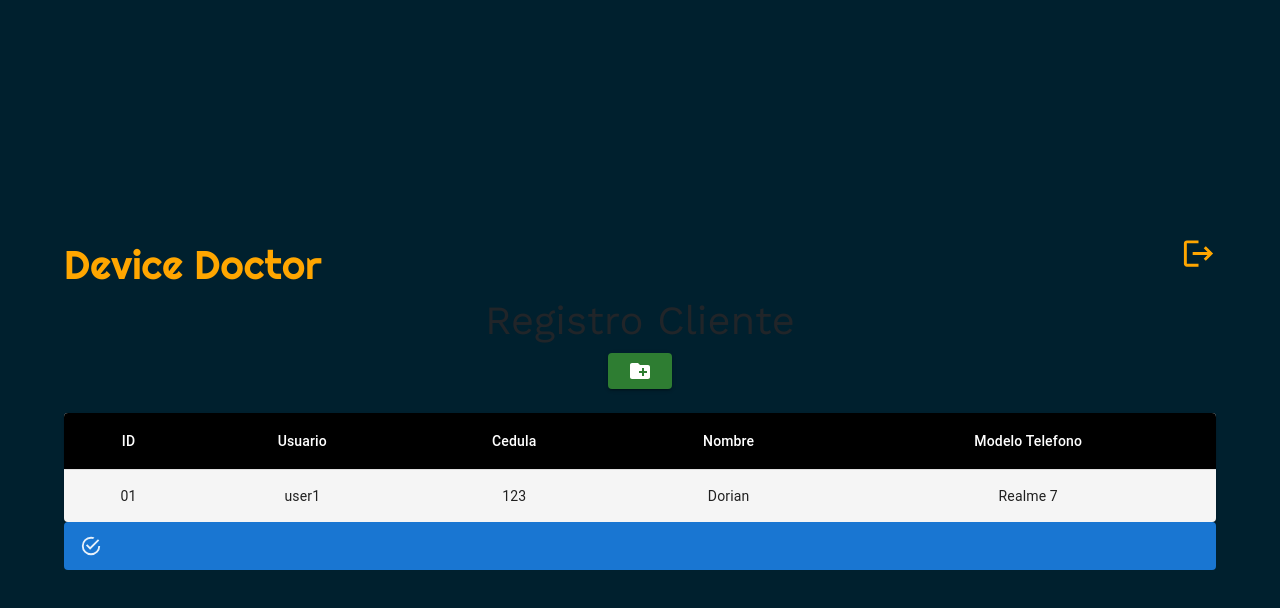
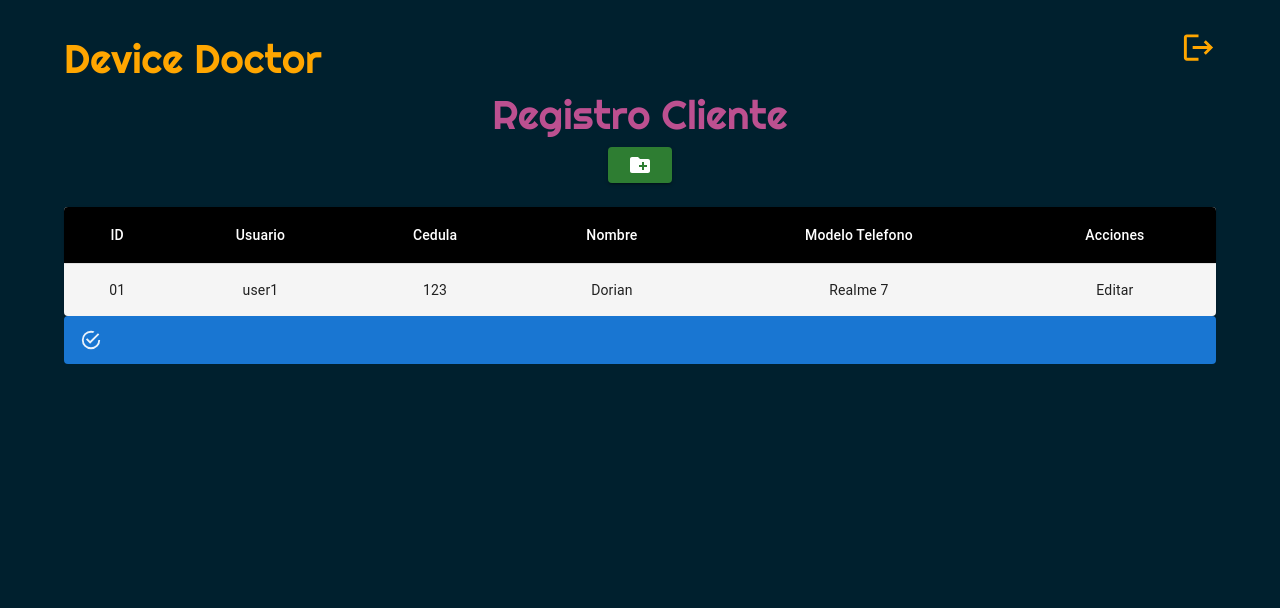
Before and after one commit to DorianDavy89/proyecto-parcial1, a React (Create React App) app: page /registro in a window 1280 px wide. Shown: the top 608 px of the page. Built offline with nearby package versions, Linux system fonts and the light colour scheme.

Commit message:
avance10

```diff
--- a/src/components/Registro.jsx
+++ b/src/components/Registro.jsx
@@ -65,7 +65,7 @@ function Registro() {
             <Container>
                 <div className="contenido-cabecera">
                     <div className="icono-salir">
-                        <Link href="/" className="icon-salir" ><LogoutIcon sx={{ fontSize: 35, color: '#ffa600' }} /></Link>
+                        <a href="/"><LogoutIcon sx={{ fontSize: 35, color: '#ffa600' }} /></a>
                     </div>
                     <div className="name-logo">
                         <h1>Device Doctor</h1>
@@ -96,6 +96,7 @@ function Registro() {
                                     <StyledTableCell align="center">Cedula</StyledTableCell>
                                     <StyledTableCell align="center">Nombre</StyledTableCell>
                                     <StyledTableCell align="center">Modelo Telefono</StyledTableCell>
+                                    <StyledTableCell align="center">Acciones</StyledTableCell>
                                 </TableRow>
                             </TableHead>
                             <TableBody>
@@ -105,7 +106,10 @@ function Registro() {
                                     <StyledTableCell align="center">123</StyledTableCell>
                                     <StyledTableCell align="center">Dorian</StyledTableCell>
                                     <StyledTableCell align="center">Realme 7</StyledTableCell>
+                                    <StyledTableCell align="center">Editar</StyledTableCell>
                                 </StyledTableRow>
+
+
                             </TableBody>
                         </Table>
                     </TableContainer>
@@ -121,10 +125,20 @@ function Registro() {
                         <Box sx={style}>
                             <FormControl>
                                 <h2>Nuevo Cliente</h2>
-                                <label>ID</label>
-                                <input
-                                    type="text" name='id'
-                                    readOnly />
+                                <label>Usuario</label>
+                                <input type="text" name='usuario'/>
+                                <br />
+                                <label>Contraseña</label>
+                                <input type="text" name='contrasena'/>
+                                <br />
+                                <label>Cedula</label>
+                                <input type="text" name='cedula'/>
+                                <br />
+                                <label>Nombre</label>
+                                <input type="text" name='nombre'/>
+                                <br />
+                                <label>Marca Telefono</label>
+                                <input type="text" name='marcatelefono'/>
                                 <br />
                                 <div className="botones-formnuevo">
                                     <Button className="btn-registrar" variant="contained">
--- a/src/styles/EstilosConsulta.css
+++ b/src/styles/EstilosConsulta.css
@@ -9,12 +9,11 @@
 
 
 .cuerpo-consulta {
-    background: linear-gradient(to top, rgb(0, 32, 46), rgb(0, 32, 46));
+    background-color: #00202e;
     display: flex;
-    align-items: center;
-    justify-content: center;
-    flex-direction: column;
-
+    min-height: 100vh;
+    margin: 0;
+    padding: 0;
 }
 
 .contenido-izq h2 {
--- a/src/styles/EstilosInicio.css
+++ b/src/styles/EstilosInicio.css
@@ -9,7 +9,7 @@
 }
 
 .cuerpo-inicio {
-    background: linear-gradient(to top, rgb(0, 32, 46), rgb(0, 32, 46));
+    background-color: #00202e;
     display: flex;
     align-items: center;
     justify-content: center;
--- a/src/styles/EstilosRegistro.css
+++ b/src/styles/EstilosRegistro.css
@@ -8,10 +8,18 @@
 }
 
 .cuerpo-registro {
-    background: linear-gradient(to top, rgb(0, 32, 46), rgb(0, 32, 46));
+    background-color: #00202e;
     display: flex;
-    align-items: center;
-    justify-content: center;
-    flex-direction: column;
-    height: 100vh;
+    min-height: 100vh;
+    margin: 0;
+    padding: 0;
 }
+
+.titulo-cliente{
+    color: #bc5090;
+    font-size: 40px;
+}
+
+.titulo-cliente h1{
+    font-family: 'Righteous';
+}
```
